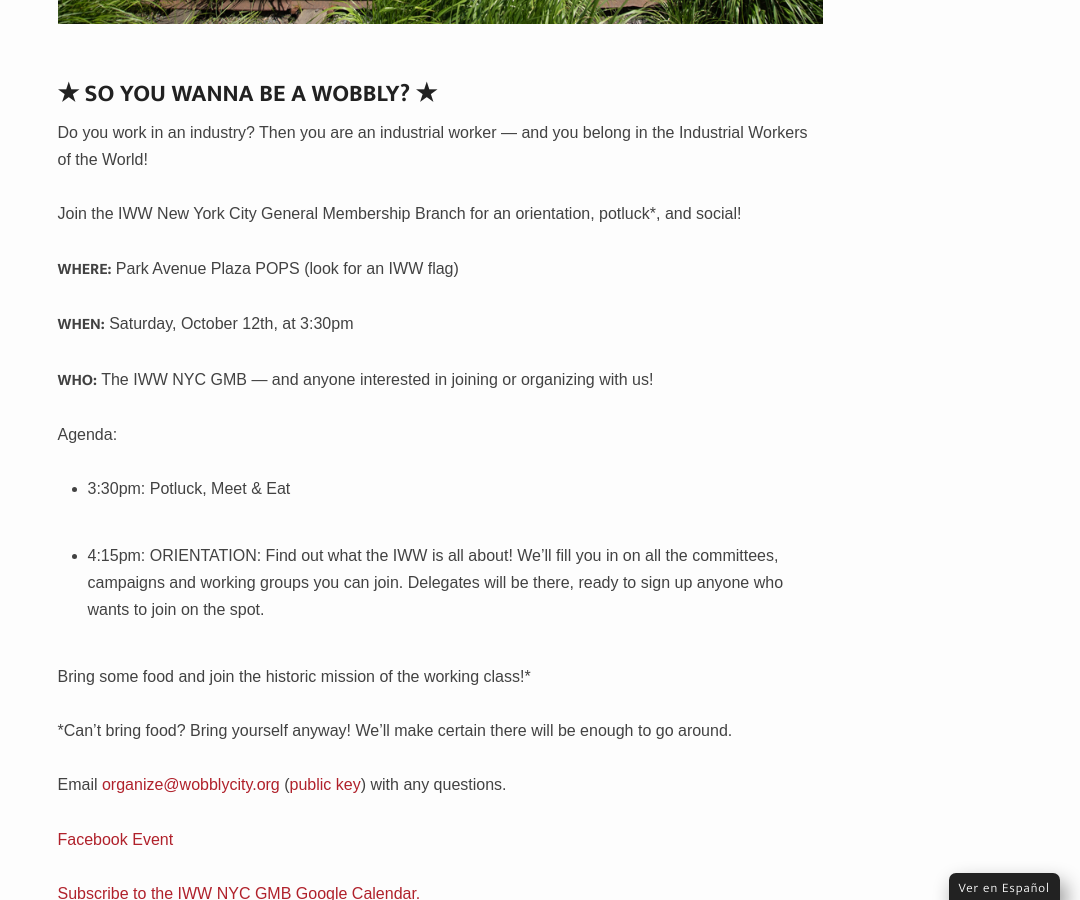
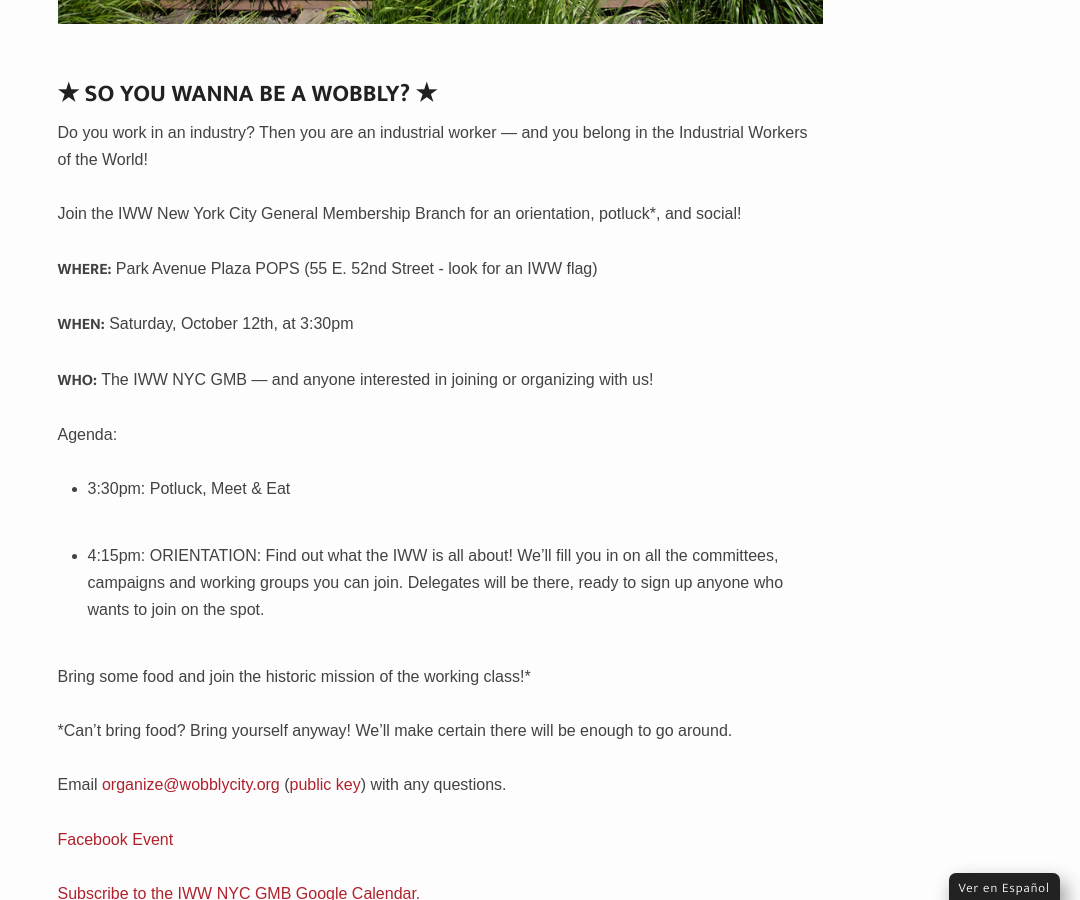
Before and after one commit to IWW-NYC-GMB/iww.nyc, a Jekyll site: the page built from _events/october-2019-orientation.md, in a window 1280 px wide and 900 px high, scrolled down 1294 px. Shown: the whole window, without its empty margins (200-1280 px from the left). Built offline with Jekyll 4.4.1, drawn with Linux system fonts in a browser that asks for light colours; some web fonts are replaced.

Commit message:
Update october-2019-orientation.md

```diff
--- a/_events/october-2019-orientation.md
+++ b/_events/october-2019-orientation.md
@@ -12,7 +12,7 @@
 
 Join the IWW New York City General Membership Branch for an orientation, potluck*, and social!
 
-**WHERE:** Park Avenue Plaza POPS (look for an IWW flag)
+**WHERE:** Park Avenue Plaza POPS (55 E. 52nd Street - look for an IWW flag)
 
 **WHEN:** Saturday, October 12th, at 3:30pm
 
```
